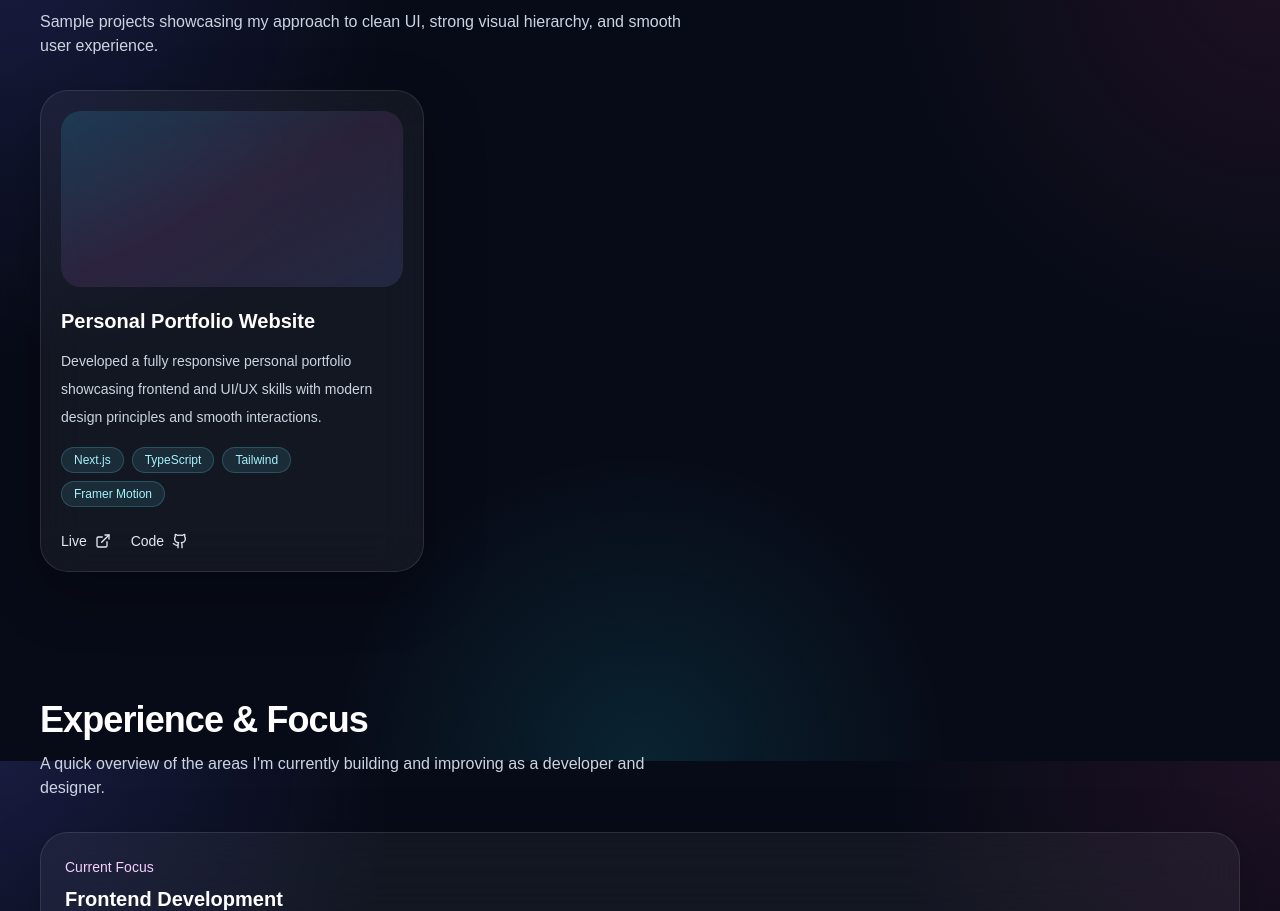
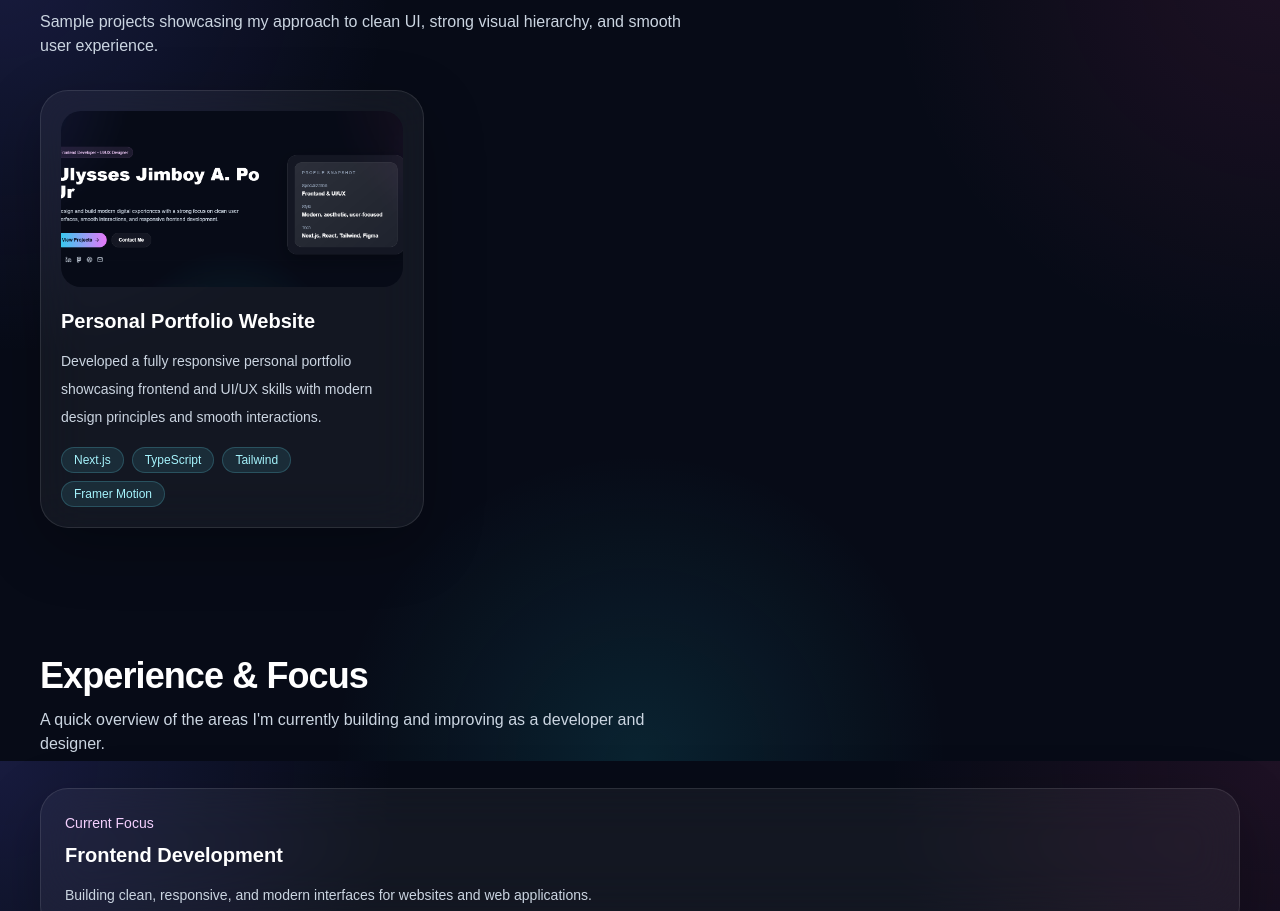
Before and after one commit to ulyssesjimboypoo-sketch/ulysses-portfolio, a Next.js app: page / in a window 1280 px wide. Shown: the part 1639-2550 px from the top of the page. Built offline with nearby package versions, Linux system fonts and the light colour scheme.

Commit message:
fix project image placement

```diff
--- a/components/Projects.tsx
+++ b/components/Projects.tsx
@@ -3,7 +3,7 @@
 import { motion } from "framer-motion";
 import { ExternalLink, Github } from "lucide-react";
 import Reveal from "./Reveal";
-
+import Image from "next/image";
 
 const projects = [
   {
@@ -11,6 +11,7 @@ const projects = [
     description:
       "Developed a fully responsive personal portfolio showcasing frontend and UI/UX skills with modern design principles and smooth interactions.",
     stack: ["Next.js", "TypeScript", "Tailwind", "Framer Motion"],
+    image: "/projects/portfolio.png",
     live: "https://ulysses-portfolio.vercel.app",
     github: "https://github.com/ulyssesjimboypoo-sketch/ulysses-portfolio"
   }
@@ -37,7 +38,14 @@ export default function Projects() {
             whileHover={{ y: -8 }}
             className="glass rounded-[1.75rem] p-5 shadow-soft"
           >
-            <div className="h-44 rounded-[1.25rem] bg-gradient-to-br from-cyan-400/15 via-fuchsia-400/10 to-indigo-400/15" />
+            <div className="relative h-44 w-full overflow-hidden rounded-[1.25rem]">
+  <Image
+    src={project.image}
+    alt={project.title}
+    fill
+    className="object-cover"
+  />
+</div>
             <h3 className="mt-5 text-xl font-semibold text-white">{project.title}</h3>
             <p className="mt-3 text-sm leading-7 text-slate-300">{project.description}</p>
 
@@ -51,15 +59,6 @@ export default function Projects() {
                 </span>
               ))}
             </div>
-
-            <div className="mt-6 flex gap-5 text-sm text-slate-200">
-              <a href="#" className="inline-flex items-center gap-2 transition hover:text-cyan-300">
-                Live <ExternalLink size={16} />
-              </a>
-              <a href="#" className="inline-flex items-center gap-2 transition hover:text-cyan-300">
-                Code <Github size={16} />
-              </a>
-            </div>
           </motion.article>
         ))}
       </div>
```
Also changed, not shown: public/projects/portfolio.png (added).
